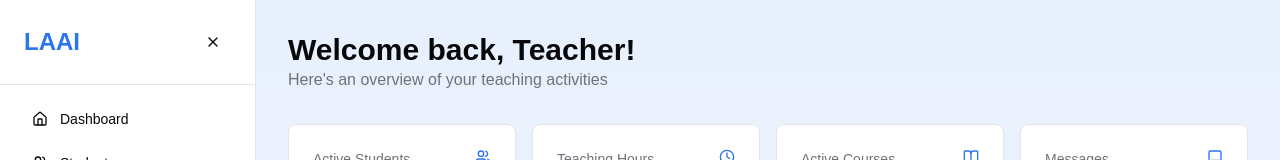
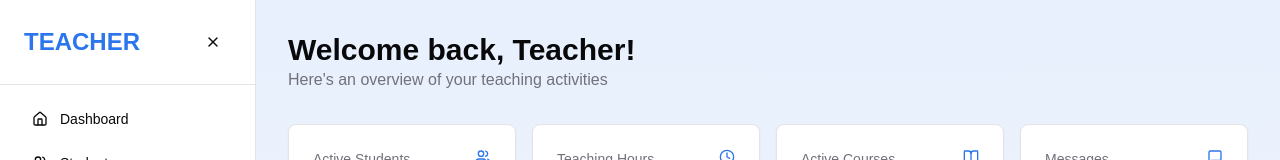
Before and after one commit to Learn-Aware/learnaware-ai, a Next.js app in the folder frontend/: page /teacher in a window 1280 px wide. Shown: the top 160 px of the page. Built offline with nearby package versions, Linux system fonts and the light colour scheme.

Commit message:
Update guest layout and sidebar: change sidebar import, update menu items, and add questionnaire page

```diff
--- a/frontend/app/guest/layout.tsx
+++ b/frontend/app/guest/layout.tsx
@@ -1,4 +1,4 @@
-import { Sidebar } from "@/components/student/sidebar";
+import { Sidebar } from "@/components/guest/sidebar";
 
 export default function DashboardLayout({
   children,
--- a/frontend/app/page.tsx
+++ b/frontend/app/page.tsx
@@ -1,4 +1,5 @@
 "use client";
+
 import { Button } from "@/components/ui/button";
 import Image from "next/image";
 import { useRouter } from "next/navigation";
--- /dev/null
+++ b/frontend/app/questionnaire/page.tsx
@@ -0,0 +1,9 @@
+import React from 'react'
+
+const page = () => {
+    return (
+        <div>page</div>
+    )
+}
+
+export default page
--- a/frontend/app/teacher/page.tsx
+++ b/frontend/app/teacher/page.tsx
@@ -7,7 +7,7 @@ export default function TeacherDashboardPage() {
     <div className="space-y-8">
       <div>
         <h1 className="text-3xl font-bold">Welcome back, Teacher!</h1>
-        <p className="text-muted-foreground">Here's an overview of your teaching activities</p>
+        <p className="text-muted-foreground">Here&apos;s an overview of your teaching activities</p>
       </div>
 
       <div className="grid grid-cols-1 md:grid-cols-2 lg:grid-cols-4 gap-4">
--- a/frontend/components/guest/sidebar.tsx
+++ b/frontend/components/guest/sidebar.tsx
@@ -19,7 +19,7 @@ import { cn } from "@/lib/utils";
 
 const menuItems = [
     { icon: Home, label: "Dashboard", href: "/guest" },
-    { icon: BookOpen, label: "Courses", href: "/guest/courses" },
+    { icon: BookOpen, label: "Questionnaire", href: "/guest/questionnaire" },
     { icon: MessageSquare, label: "Chat", href: "/guest/chat" },
     { icon: Calendar, label: "Schedule", href: "/guest/schedule" },
     { icon: GraduationCap, label: "Progress", href: "/guest/progress" },
@@ -52,7 +52,7 @@ export function Sidebar() {
                             onClick={() => router.push('/')}
                             className="text-2xl font-bold text-[hsl(var(--laai-blue))] cursor-pointer hover:opacity-80 transition-opacity"
                         >
-                            LAAI
+                            GUEST
                         </h2>
                     )}
                     <Button
@@ -98,7 +98,7 @@ export function Sidebar() {
                         </div>
                         {!isCollapsed && (
                             <div>
-                                <p className="text-sm font-medium">guest Name</p>
+                                <p className="text-sm font-medium">Guest Name</p>
                                 <p className="text-xs text-muted-foreground">guest@email.com</p>
                             </div>
                         )}
--- a/frontend/components/student/sidebar.tsx
+++ b/frontend/components/student/sidebar.tsx
@@ -52,7 +52,7 @@ export function Sidebar() {
               onClick={() => router.push('/')}
               className="text-2xl font-bold text-[hsl(var(--laai-blue))] cursor-pointer hover:opacity-80 transition-opacity"
             >
-              LAAI
+              STUDENT
             </h2>
           )}
           <Button
--- a/frontend/components/teacher/sidebar.tsx
+++ b/frontend/components/teacher/sidebar.tsx
@@ -54,7 +54,7 @@ export function Sidebar() {
               onClick={() => router.push('/')}
               className="text-2xl font-bold text-[hsl(var(--laai-blue))] cursor-pointer hover:opacity-80 transition-opacity"
             >
-              LAAI
+              TEACHER
             </h2>
           )}
           <Button
```
